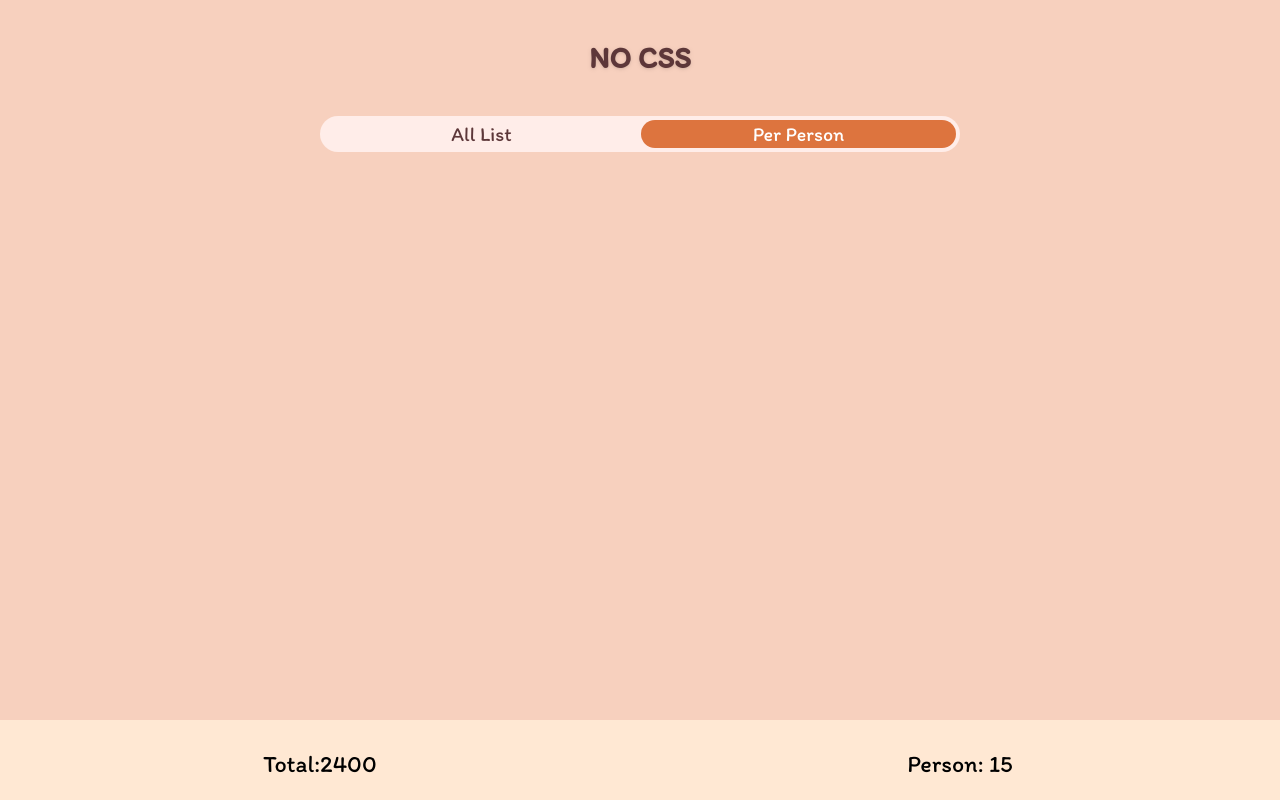
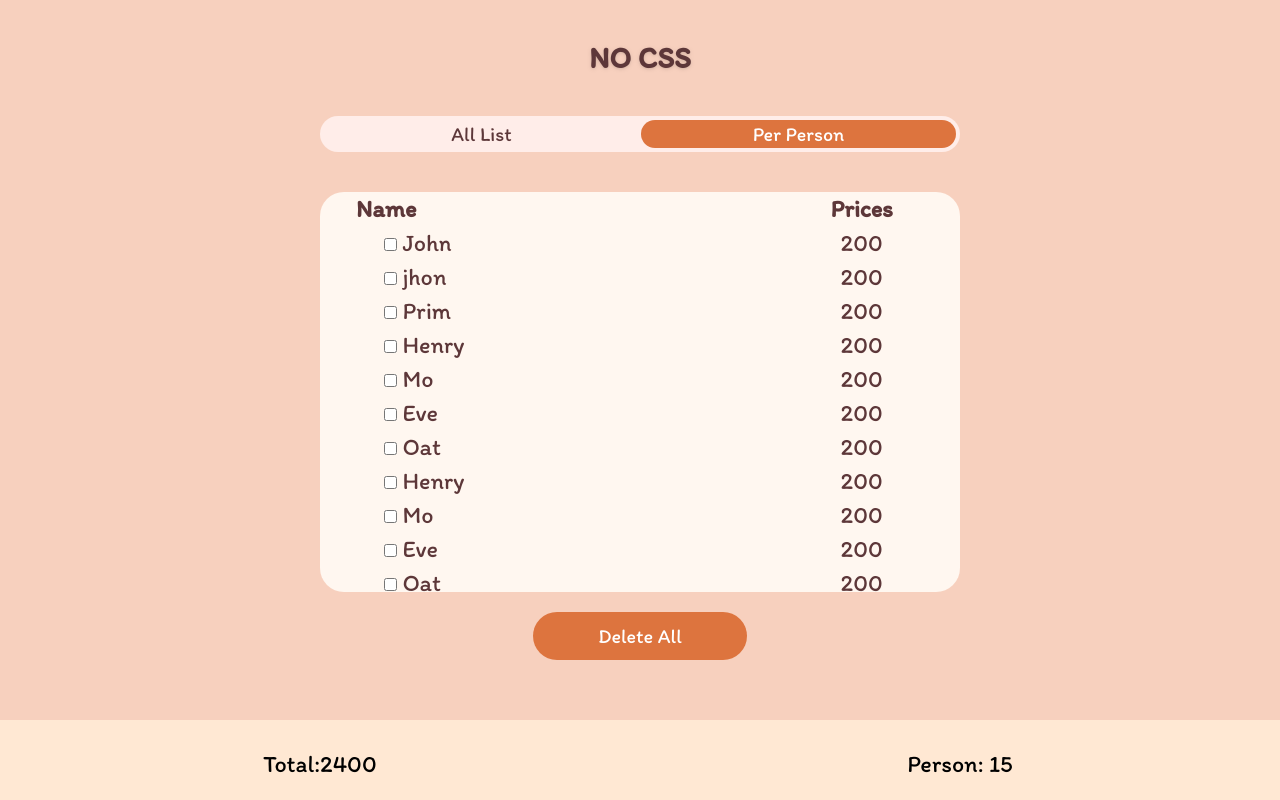
Before and after one commit to panithee/PROJECT1-SEC-1-noCSS, a Vue app in the folder project/: page / in a window 1280 px wide. Both pictures are taken after a click on the element "Per Person". Built offline with nearby package versions, Linux system fonts and the light colour scheme.

Commit message:
addPerPerson

```diff
--- a/project/src/App.vue
+++ b/project/src/App.vue
@@ -1,21 +1,22 @@
 <script setup>
 import { ref, computed } from "vue";
+
 let persons = [
-  { name: "John" },
-  { name: "jhon" },
-  { name: "Prim" },
-  { name: "Henry" },
-  { name: "Mo" },
-  { name: "Eve" },
-  { name: "Oat" },
-  { name: "Henry" },
-  { name: "Mo" },
-  { name: "Eve" },
-  { name: "Oat" },
-  { name: "Henry" },
-  { name: "Mo" },
-  { name: "Eve" },
-  { name: "Oat" },
+  { name: "John", price: 200, status: false  },
+  { name: "jhon", price: 200, status: false  },
+  { name: "Prim", price: 200, status: false },
+  { name: "Henry" ,price: 200, status: false  },
+  { name: "Mo", price: 200, status: false },
+  { name: "Eve", price: 200, status: false},
+  { name: "Oat", price: 200, status: false},
+  { name: "Henry", price: 200, status: false},
+  { name: "Mo", price: 200, status: false},
+  { name: "Eve", price: 200, status: false},
+  { name: "Oat", price: 200, status: false},
+  { name: "Henry", price: 200, status: false  },
+  { name: "Mo", price: 200, status: false  },
+  { name: "Eve", price: 200, status: false  },
+  { name: "Oat", price: 200, status: false },
 ];
 let foodLists = ref([
   { name: "somtum", price: 200, person: [persons[0]] },
@@ -58,34 +59,58 @@ const totalFoodLits = ref(
 <template>
   <div class="w-screen h-screen">
     <div class="w-full h-full bg-bgPage">
-      <h1 class="flex justify-center pt-10 text-3xl font-semibold text-brownFont drop-shadow">
+      <h1
+        class="flex justify-center pt-10 text-3xl font-semibold text-brownFont drop-shadow"
+      >
         NO CSS
       </h1>
 
-      <div class="flex items-center w-1/2 m-auto mt-10 rounded-full bg-bgbtn" v-if="sw">
-        <div class="flex justify-center w-1/2 bg-btn1 rounded-full my-1 ml-1 mr-0.5" @click="switchMenu('list')">
+      <div
+        class="flex items-center w-1/2 m-auto mt-10 rounded-full bg-bgbtn"
+        v-if="sw"
+      >
+        <div
+          class="flex justify-center w-1/2 bg-btn1 rounded-full my-1 ml-1 mr-0.5"
+          @click="switchMenu('list')"
+        >
           <button class="text-xl text-white">All List</button>
         </div>
-        <div class="flex justify-center w-1/2 my-1 mr-1 rounded-full" @click="switchMenu('person')">
+        <div
+          class="flex justify-center w-1/2 my-1 mr-1 rounded-full"
+          @click="switchMenu('person')"
+        >
           <button class="text-xl text-brownFont">Per Person</button>
         </div>
       </div>
 
-      <div class="flex items-center w-1/2 m-auto mt-10 rounded-full bg-bgbtn" v-else>
-        <div class="flex justify-center w-1/2 rounded-full my-1 ml-1 mr-0.5 cursor-pointer" @click="switchMenu('list')">
+      <div
+        class="flex items-center w-1/2 m-auto mt-10 rounded-full bg-bgbtn"
+        v-else
+      >
+        <div
+          class="flex justify-center w-1/2 rounded-full my-1 ml-1 mr-0.5 cursor-pointer"
+          @click="switchMenu('list')"
+        >
           <button class="text-xl text-brownFont">All List</button>
         </div>
-        <div class="flex justify-center w-1/2 my-1 mr-1 rounded-full cursor-pointer bg-btn1"
-          @click="switchMenu('person')">
+        <div
+          class="flex justify-center w-1/2 my-1 mr-1 rounded-full cursor-pointer bg-btn1"
+          @click="switchMenu('person')"
+        >
           <button class="text-xl text-white">Per Person</button>
         </div>
       </div>
 
-      <div class="w-5/6 m-auto mt-10 rounded-3xl bg-bgBox sm:w-1/2 overflow-y-scroll h-1/2" v-if="sw">
+      <div
+        class="w-5/6 m-auto mt-10 rounded-3xl bg-bgBox sm:w-1/2 overflow-y-scroll h-1/2"
+        v-if="sw"
+      >
         <table class="w-full text-brownFont">
           <thead>
             <tr>
-              <th class="table-cell pl-10 text-left text-2xl sm:hidden">Your Food</th>
+              <th class="table-cell pl-10 text-left text-2xl sm:hidden">
+                Your Food
+              </th>
               <th class="hidden pl-10 text-2xl text-left sm:table-cell">
                 Your Food Lists
               </th>
@@ -98,9 +123,15 @@ const totalFoodLits = ref(
               <td class="pl-10 text-2xl text-left">
                 {{ food.name }}
                 <tr>
-              <div class="flex flex-wrap overflow-y-scroll w-24 h-20 sm:overflow-hidden sm:flex-nowrap sm:w-36 sm:h-auto sm:overflow-x-scroll">
+                  <div
+                    class="flex flex-wrap overflow-y-scroll w-24 h-20 sm:overflow-hidden sm:flex-nowrap sm:w-36 sm:h-auto sm:overflow-x-scroll"
+                  >
                     <td v-for="(person, index) in persons" key="index">
-                  <span class="mr-2 text-base" :class="['color-' + (index % 4)]">{{ person.name }}</span>
+                      <span
+                        class="mr-2 text-base"
+                        :class="['color-' + (index % 4)]"
+                        >{{ person.name }}</span
+                      >
                     </td>
                   </div>
                 </tr>
@@ -110,14 +141,22 @@ const totalFoodLits = ref(
                 {{ food.price / food.person.length }}
               </td>
               <td>
-              <img src="./assets/iconEdit.svg" alt="iconEdit" class="w-5 h-5 mr-3" @click="hello" />
+                <img
+                  src="./assets/iconEdit.svg"
+                  alt="iconEdit"
+                  class="w-5 h-5 mr-3"
+                  @click="hello"
+                />
               </td>
             </tr>
           </tbody>
         </table>
       </div>
 
-      <div class="flex items-center justify-center w-2/12 h-12 m-auto mt-5 rounded-full bg-btn1" v-if="sw">
+      <div
+        class="flex items-center justify-center w-2/12 h-12 m-auto mt-5 rounded-full bg-btn1"
+        v-if="sw"
+      >
         <button class="text-xl text-white">ADD</button>
       </div>
 
@@ -125,6 +164,38 @@ const totalFoodLits = ref(
         <button @click="clearFoodList" class="text-xl underline text-btn1">
           Clear All
         </button>
+      </div>
+
+      <div class="m-auto mt-10 rounded-3xl bg-bgBox w-5/6 sm:w-1/2 overflow-y-scroll h-1/2" v-if="!sw">
+        <table class="w-full text-brownFont">
+          <thead>
+            <tr>
+              <th class="table-cell text-2xl sm:hidden text-left pl-9">Name</th>
+              <th class="text-2xl text-left pl-9 hidden sm:table-cell">Name</th>
+              <th class="text-2xl">Prices</th>
+            </tr>
+          </thead>
+          <tbody>
+            <tr v-for="(person, index) in persons" key="index">
+              <td class="text-2xl text-left pl-16">
+                <div>
+                  <input type="checkbox" @click="change(person.name)" />
+                  <label class="= text-2xl"></label>
+                  {{ person.name }}
+                </div>
+              </td>
+              <td class="text-2xl text-center">{{ person.price }}</td>
+            </tr>
+          </tbody>
+        </table>
+      </div>
+
+      <div
+        @click="deleteAll"
+        class="flex items-center justify-center m-auto mt-5 bg-btn1 w-2/12 h-12 rounded-full"
+        v-if="!sw"
+      >
+        <button class="text-white text-center text-xl">Delete All</button>
       </div>
 
       <div class="fixed bottom-0 w-full h-20 bg-bgFooter">
```
Lines whose indentation alone changed are shown as unchanged.
